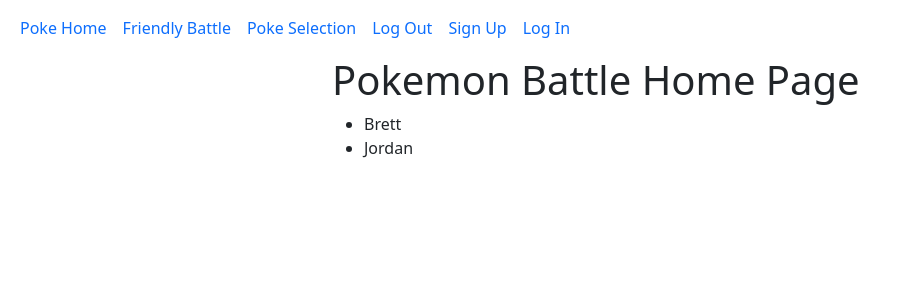
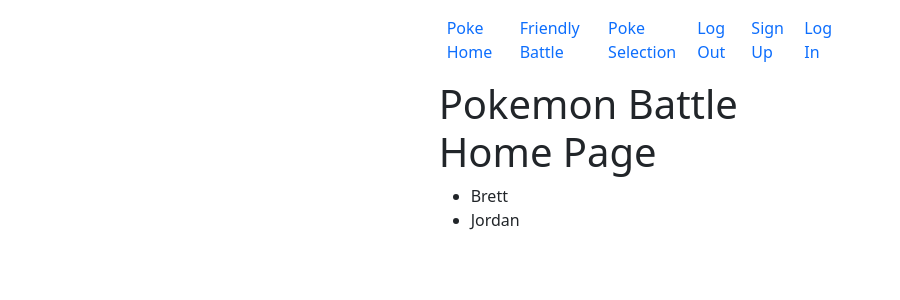
Before and after one commit to Syper11/pokemon, a Flask app: page / in a window 1280 px wide. Shown: the top 300 px of the page, without its empty margins (0-900 px from the left). Run offline with Flask 3, Linux system fonts and the light colour scheme; some libraries are stand-ins or nearby versions.

Commit message:
commiting

```diff
--- a/app/templates/friendly_battle.html
+++ b/app/templates/friendly_battle.html
@@ -1,7 +1,7 @@
 {% extends 'base.html' %}
 {% block content %}
 
-<div class='container col-6'>
+<div class='container col-4'>
     <h1>Battle With Friends</h1>
 
 </div>
--- a/app/templates/index.html
+++ b/app/templates/index.html
@@ -1,6 +1,6 @@
 {% extends 'base.html' %}
 {% block content %}
-<div class="container col-6">
+<div class="container col-4">
     <h1>Pokemon Battle Home Page</h1>
 
         <ul>
--- a/app/templates/nav.html
+++ b/app/templates/nav.html
@@ -1,5 +1,5 @@
 <nav class="navbar navbar-expand-lg bg-body-tertiary">
-    <div class="container-fluid ">
+    <div class="container-fluid col-4">
 
       <button class="navbar-toggler" type="button" data-bs-toggle="collapse" data-bs-target="#navbarNav" aria-controls="navbarNav" aria-expanded="false" aria-label="Toggle navigation">
         <span class="navbar-toggler-icon"></span>
--- a/app/templates/poke_selection.html
+++ b/app/templates/poke_selection.html
@@ -1,7 +1,7 @@
 {% extends 'base.html' %}
 {% block content %}
 
-<div class='container col-6'>
+<div class='container col-4'>
     <div class="row justify-content-center">
         <h1>Selecting a pokemon</h1>
     </div>
```
Also changed, not shown: app/static/Moltres.png (added), app/static/Pikachu_logo.png (added), app/static/articuno.png (added), app/static/charizard_logo.png (added), app/static/great_ball.png (added), app/static/master_ball.png (added), app/static/poke_ball.png (added), app/static/pokemon.png (added), app/static/safari_ball.png (added), app/static/ultra_ball.png (added), app/static/zapdos.png (added).
